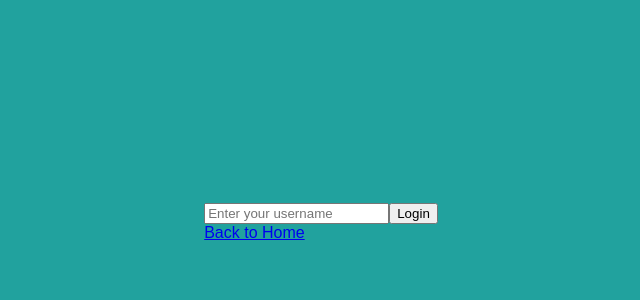
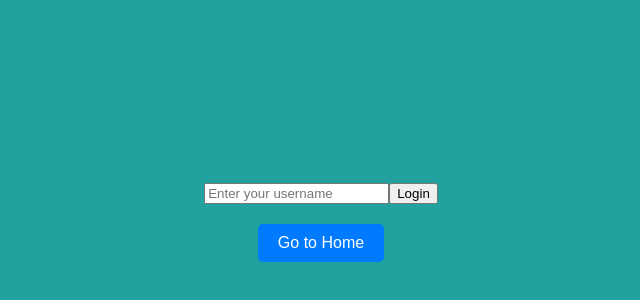
Before and after one commit to React-Acme-Solutions/pictionary-clash-ai-frontend, a React (Vite) app: page /game in a window 1280 px wide. Shown: the part 178-478 px from the top of the page, without its empty margins (319-959 px from the left). Built offline with nearby package versions, Linux system fonts and the light colour scheme; the HTML template or start-up script is replaced by a standard one.

Commit message:
added the button features on GamePage and Home Page

```diff
--- a/src/pages/GamePage.jsx
+++ b/src/pages/GamePage.jsx
@@ -29,9 +29,9 @@ const GamePage = () => {
         </>
       )}
 
-      {/* Example link back to home */}
+      {/* Styled button to go back to home */}
       <div className="back-home-link">
-        <Link to="/home">Back to Home</Link>
+        <Link to="/home" className="styled-button">Go to Home</Link>
       </div>
     </div>
   );
--- a/src/pages/HomePage.jsx
+++ b/src/pages/HomePage.jsx
@@ -1,14 +1,14 @@
-// src/pages/HomePage.jsx
 import React from 'react';
 import { Link } from 'react-router-dom';
+import '../styles/HomePage.scss'; // Import the SCSS file for styles
 
 const HomePage = () => {
-  return (
-    <div>
-      <h1>Welcome to Pictionary</h1>
-      <Link to="/game">Start Game</Link>
-    </div>
-  );
+ return (
+   <div className="homePage">
+     <h1>Welcome to Picture Clash</h1>
+     <Link to="/game" className="startGameLink">Start Game</Link>
+   </div>
+ );
 };
 
 export default HomePage;
--- a/src/styles/GamePage.scss
+++ b/src/styles/GamePage.scss
@@ -1,10 +1,19 @@
-/* src/pages/GamePage.css */
-.drawing-canvas-container {
-  width: 100%;
-  max-width: 800px; /* Adjust as needed */
-  margin: 0 auto; /* Center the container */
-  padding: 20px; /* Adjust as needed */
-  border: 1px solid #ccc; /* Optional: Add a border */
-  box-shadow: 0 0 10px rgba(0, 0, 0, 0.1); /* Optional: Add a shadow */
-  background-color: rgb(43, 220, 230);
+
+.back-home-link {
+  text-align: center;
+  margin-top: 20px;
 }
+
+.styled-button {
+  display: inline-block;
+  background-color: #007bff;
+  color: #fff;
+  padding: 10px 20px;
+  text-decoration: none;
+  border-radius: 5px;
+  cursor: pointer;
+}
+
+.styled-button:hover {
+  background-color: #0056b3;
+}
--- /dev/null
+++ b/src/styles/HomePage.scss
@@ -0,0 +1,19 @@
+/* HomePage.scss */
+.homePage {
+  text-align: center;
+  margin-top: 50px; /* Adjust margin as needed */
+}
+
+.startGameLink {
+  display: inline-block;
+  background-color: #007bff; /* Example background color */
+  color: #fff;
+  padding: 10px 20px;
+  text-decoration: none; /* Remove underline */
+  border-radius: 5px;
+  margin-top: 20px; /* Adjust margin as needed */
+}
+
+.startGameLink:hover {
+  background-color: #0056b3; /* Darker color on hover */
+}
```
